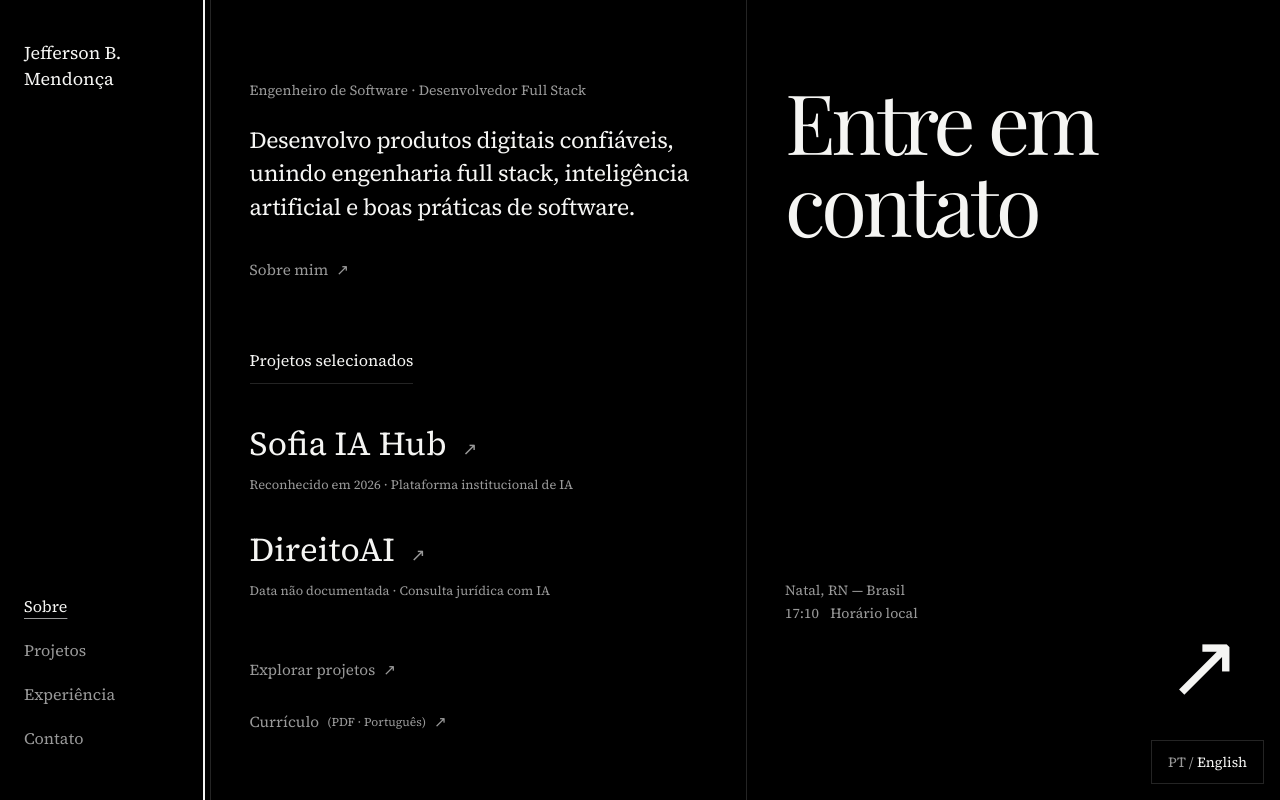
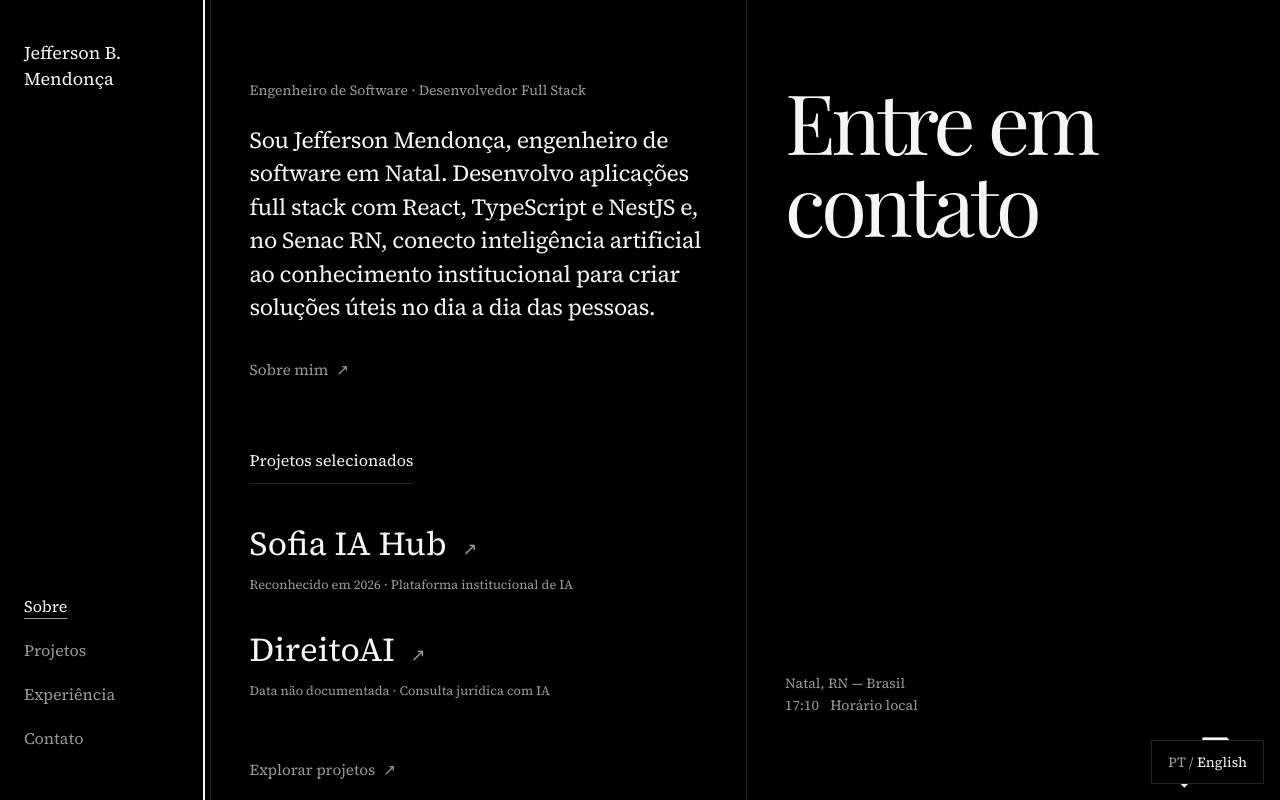
Before and after one commit to Jelff/codefolio, a React (Vite) app: page / in a window 1280 px wide. Shown: the top 800 px of the page. Built offline with nearby package versions, Linux system fonts and the light colour scheme.

Commit message:
feat: adicionando config vite para hospedar o portfolio no github pages

```diff
--- a/index.html
+++ b/index.html
@@ -16,7 +16,7 @@
   </head>
   <body>
     <div id="root"></div>
-    <noscript>Este portfólio requer JavaScript. Entre em contato pelo e-mail jelffdev@gmail.com ou <a href="/jefferson-mendonca-resume-pt.pdf">baixe o currículo em português</a>.</noscript>
+    <noscript>Este portfólio requer JavaScript. Entre em contato pelo e-mail jelffdev@gmail.com ou <a href="%BASE_URL%jefferson-mendonca-resume-pt.pdf">baixe o currículo em português</a>.</noscript>
     <script type="module" src="/src/main.tsx"></script>
   </body>
 </html>
--- a/src/App.tsx
+++ b/src/App.tsx
@@ -17,7 +17,7 @@ export default function App() {
 function Portfolio() {
   const { ui } = useLanguage();
   return (
-    <BrowserRouter>
+    <BrowserRouter basename={import.meta.env.BASE_URL}>
       <a href="#main-content" className="skip-link">
         {ui.skip}
       </a>
--- a/src/data/portuguese.ts
+++ b/src/data/portuguese.ts
@@ -5,7 +5,7 @@ export const personal: typeof english.personal = {
   ...english.personal,
   role: "Engenheiro de Software · Desenvolvedor Full Stack",
   introduction:
-    "Desenvolvo produtos digitais confiáveis, unindo engenharia full stack, inteligência artificial e boas práticas de software.",
+    "Sou Jefferson Mendonça, engenheiro de software em Natal. Desenvolvo aplicações full stack com React, TypeScript e NestJS e, no Senac RN, conecto inteligência artificial ao conhecimento institucional para criar soluções úteis no dia a dia das pessoas.",
   location: "Natal, RN — Brasil",
   resume: "/jefferson-mendonca-resume-pt.pdf",
   about: [
--- a/src/data/profile.ts
+++ b/src/data/profile.ts
@@ -2,7 +2,7 @@ export const personal = {
   name: "Jefferson B. Mendonça",
   role: "Software Engineer · Full Stack Developer",
   introduction:
-    "I build reliable digital products, connecting full-stack engineering, artificial intelligence and thoughtful software practices.",
+    "I’m Jefferson Mendonça, a software engineer based in Natal, Brazil. I build full-stack applications with React, TypeScript and NestJS. At Senac RN, I connect artificial intelligence with institutional knowledge to create useful tools for people’s everyday work.",
   location: "Natal, RN — Brazil",
   email: "jelffdev@gmail.com",
   resume: "/jefferson-mendonca-resume-en.pdf",
--- a/src/i18n/context.ts
+++ b/src/i18n/context.ts
@@ -8,5 +8,13 @@ export const LanguageContext = createContext<{
 
 export function useLanguage() {
   const context = useContext(LanguageContext);
-  return { ...context, ...content[context.language] };
+  const localizedContent = content[context.language];
+  return {
+    ...context,
+    ...localizedContent,
+    personal: {
+      ...localizedContent.personal,
+      resume: `${import.meta.env.BASE_URL}${localizedContent.personal.resume.replace(/^\//, "")}`,
+    },
+  };
 }
```
Also changed, not shown: vite.config.ts (+4 -3 lines).
